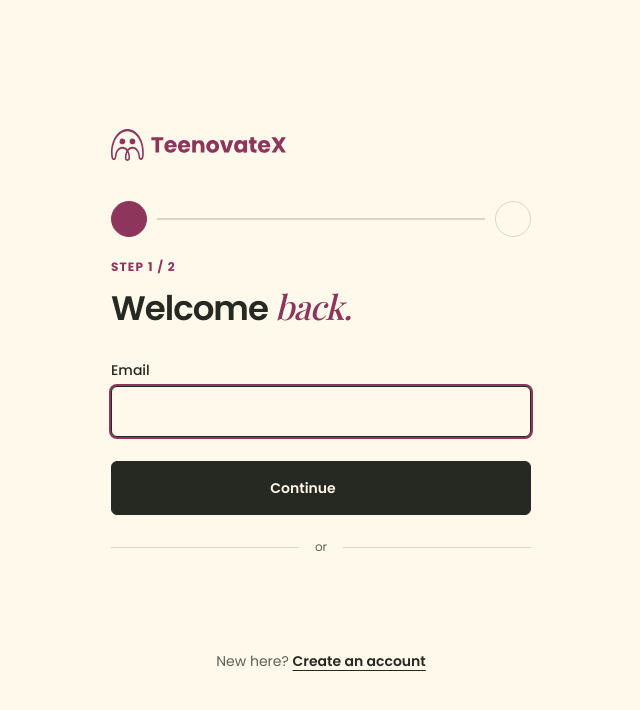
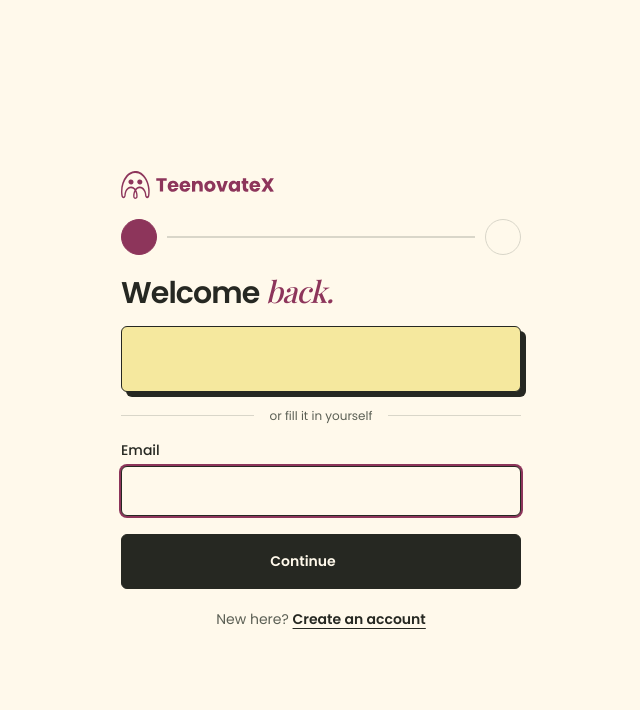
Before and after one commit to Teenovatex-Labs/frontend, a Next.js app: page /login in a window 1280 px wide. Shown: the top 710 px of the page, without its empty margins (319-959 px from the left). Built offline with nearby package versions, Linux system fonts and the light colour scheme; no server answers; some icons are missing.

Commit message:
feat: rework login — Google card under the heading, no step labels, fits one screen

```diff
--- a/src/app/login/page.tsx
+++ b/src/app/login/page.tsx
@@ -3,7 +3,6 @@
 import Link from "next/link";
 import { useRouter } from "next/navigation";
 import { useEffect, useState, type FormEvent } from "react";
-import { GoogleLogin } from "@react-oauth/google";
 import { MailIcon } from "@animateicons/react/lucide/mail-icon";
 import { LockIcon } from "@animateicons/react/lucide/lock-icon";
 import { LogInIcon } from "@animateicons/react/lucide/log-in-icon";
@@ -12,6 +11,8 @@ import { ArrowRightIcon } from "@animateicons/react/lucide/arrow-right-icon";
 import { useAuth } from "@/context/AuthContext";
 import FormField from "@/components/FormField";
 import StepRail, { type Step } from "@/components/auth/StepRail";
+import GoogleAuthCard from "@/components/auth/GoogleAuthCard";
+import useIconHover from "@/lib/useIconHover";
 import { loginFormSchema, fieldErrors } from "@/lib/validation";
 import { z } from "zod";
 
@@ -36,6 +37,10 @@ export default function LoginPage() {
   const [errors, setErrors] = useState<Record<string, string>>({});
   const [formError, setFormError] = useState<string | null>(null);
   const [submitting, setSubmitting] = useState(false);
+
+  const backIcon = useIconHover();
+  const nextIcon = useIconHover();
+  const loginIcon = useIconHover();
 
   useEffect(() => {
     if (!loading && user) router.replace("/dashboard");
@@ -87,18 +92,15 @@ export default function LoginPage() {
   const panelClass = direction === "back" ? "step-panel-back" : "step-panel-forward";
 
   return (
-    <main className="flex min-h-screen items-center justify-center px-5 py-16">
-      <div className="w-full max-w-[420px]">
-        <Link href="/" aria-label="TeenovateX home" className="mb-10 flex items-center">
-          <img src="/assets/logo-long5.svg" alt="TeenovateX" className="h-8 w-auto" />
+    <main className="flex h-screen items-center justify-center overflow-hidden px-5 py-6">
+      <div className="w-full max-w-[400px]">
+        <Link href="/" aria-label="TeenovateX home" className="mb-5 flex items-center">
+          <img src="/assets/logo-long5.svg" alt="TeenovateX" className="h-7 w-auto" />
         </Link>
 
         <StepRail steps={STEPS} current={step} />
 
-        <p className="eyebrow text-rose">
-          Step {step + 1} / {STEPS.length}
-        </p>
-        <h1 className="mt-3 text-[32px] leading-[1.1] tracking-[-0.03em] md:text-[34px]">
+        <h1 className="text-[28px] leading-[1.1] tracking-[-0.03em] md:text-[30px]">
           {step === 0 ? (
             <>
               Welcome <span className="font-serif italic font-medium text-rose">back.</span>
@@ -110,8 +112,35 @@ export default function LoginPage() {
           )}
         </h1>
 
-        <form onSubmit={handleSubmit} noValidate className="mt-8">
-          <div key={`panel-${step}`} className={`flex flex-col gap-5 ${panelClass}`}>
+        {step === 0 && (
+          <div className="mt-4">
+            <GoogleAuthCard
+              text="signin_with"
+              onSuccess={async (credentialResponse) => {
+                if (!credentialResponse.credential) return;
+                setFormError(null);
+                try {
+                  await loginWithGoogle(credentialResponse.credential);
+                  router.push("/dashboard");
+                } catch (err) {
+                  setFormError(err instanceof Error ? err.message : "Google sign-in failed");
+                }
+              }}
+              onError={() => setFormError("Google sign-in failed")}
+            />
+          </div>
+        )}
+
+        {step === 0 && (
+          <div className="my-4 flex items-center gap-4 text-xs text-muted">
+            <span className="h-px flex-1 bg-line" />
+            or fill it in yourself
+            <span className="h-px flex-1 bg-line" />
+          </div>
+        )}
+
+        <form onSubmit={handleSubmit} noValidate className={step === 0 ? "" : "mt-5"}>
+          <div key={`panel-${step}`} className={`flex flex-col gap-3.5 ${panelClass}`}>
             {step === 0 ? (
               <FormField
                 label="Email"
@@ -158,10 +187,12 @@ export default function LoginPage() {
                 <button
                   type="button"
                   onClick={goBack}
+                  onMouseEnter={backIcon.onMouseEnter}
+                  onMouseLeave={backIcon.onMouseLeave}
                   aria-label="Back"
                   className="flex h-[52px] w-[52px] shrink-0 items-center justify-center rounded-md border border-ink transition-colors hover:bg-pink"
                 >
-                  <ArrowLeftIcon size={18} />
+                  <ArrowLeftIcon ref={backIcon.ref} size={18} />
                 </button>
               )}
 
@@ -169,47 +200,29 @@ export default function LoginPage() {
                 <button
                   type="button"
                   onClick={goNext}
+                  onMouseEnter={nextIcon.onMouseEnter}
+                  onMouseLeave={nextIcon.onMouseLeave}
                   key={attempt}
                   className={`btn flex-1 justify-center ${stepFailed ? "step-shake" : ""}`}
                 >
-                  Continue <ArrowRightIcon size={16} />
+                  Continue <ArrowRightIcon ref={nextIcon.ref} size={16} />
                 </button>
               ) : (
-                <button type="submit" disabled={submitting} className="btn flex-1 justify-center disabled:opacity-60">
-                  {submitting ? "Logging in…" : "Log in"} <LogInIcon size={16} isAnimated={!submitting} />
+                <button
+                  type="submit"
+                  disabled={submitting}
+                  onMouseEnter={loginIcon.onMouseEnter}
+                  onMouseLeave={loginIcon.onMouseLeave}
+                  className="btn flex-1 justify-center disabled:opacity-60"
+                >
+                  {submitting ? "Logging in…" : "Log in"} <LogInIcon ref={loginIcon.ref} size={16} />
                 </button>
               )}
             </div>
           </div>
         </form>
 
-        {step === 0 && (
-          <>
-            <div className="my-6 flex items-center gap-4 text-xs text-muted">
-              <span className="h-px flex-1 bg-line" />
-              or
-              <span className="h-px flex-1 bg-line" />
-            </div>
-
-            <div className="flex justify-center">
-              <GoogleLogin
-                onSuccess={async (credentialResponse) => {
-                  if (!credentialResponse.credential) return;
-                  setFormError(null);
-                  try {
-                    await loginWithGoogle(credentialResponse.credential);
-                    router.push("/dashboard");
-                  } catch (err) {
-                    setFormError(err instanceof Error ? err.message : "Google sign-in failed");
-                  }
-                }}
-                onError={() => setFormError("Google sign-in failed")}
-              />
-            </div>
-          </>
-        )}
-
-        <p className="mt-8 text-center text-sm text-muted">
+        <p className="mt-5 text-center text-sm text-muted">
           New here?{" "}
           <Link href="/signup" className="font-semibold text-ink underline underline-offset-4">
             Create an account
```
